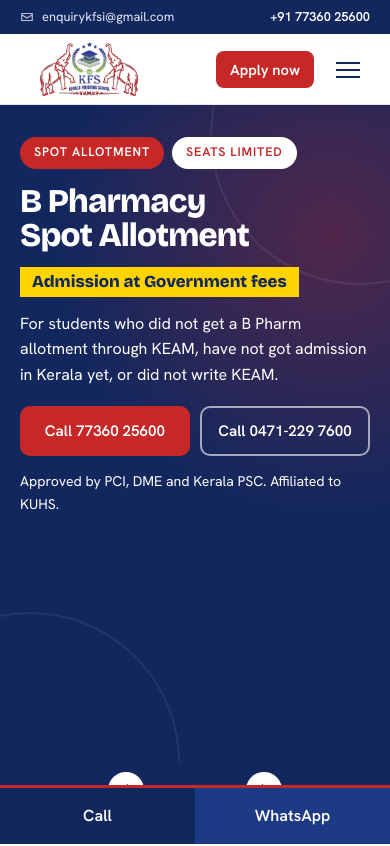
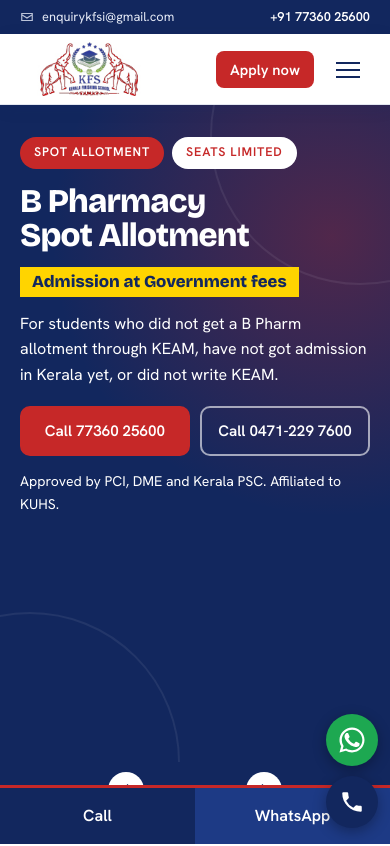
Before and after one commit to Dinoy77/kfs-website, a React (Vite) app: page / in a window 390 px wide. Shown: the top 846 px of the page. Built offline with nearby package versions, Linux system fonts and the light colour scheme.

Commit message:
added whatsapp and phone icon

```diff
--- a/src/App.jsx
+++ b/src/App.jsx
@@ -1,5 +1,6 @@
 import { Routes, Route } from 'react-router-dom'
 import Layout from './components/Layout.jsx'
+import ContactFloat from './components/ContactFloat.jsx'
 import InProgress from './pages/InProgress.jsx'
 import Home from './pages/Home.jsx'
 import About from './pages/About.jsx'
@@ -19,6 +20,7 @@ import Apply from './pages/Apply.jsx'
 
 export default function App() {
   return (
+    <>
       <Routes>
         <Route element={<Layout />}>
           <Route index element={<Home />} />
@@ -36,5 +38,7 @@ export default function App() {
           <Route path="*" element={<InProgress />} />
         </Route>
       </Routes>
+      <ContactFloat />
+    </>
   )
 }
--- /dev/null
+++ b/src/components/ContactFloat.css
@@ -0,0 +1,31 @@
+.cf {
+  position: fixed;
+  right: 16px;
+  bottom: calc(16px + env(safe-area-inset-bottom, 0px));
+  z-index: 90;
+  display: flex;
+  flex-direction: column;
+  gap: 12px;
+}
+.cf-btn {
+  width: 56px;
+  height: 56px;
+  border-radius: 50%;
+  display: grid;
+  place-items: center;
+  color: #fff;
+  box-shadow: 0 4px 14px rgba(0, 0, 0, 0.3);
+  transition: transform 0.15s ease;
+}
+.cf-btn:hover { transform: scale(1.08); }
+.cf-btn:focus-visible { outline: 3px solid #fff; outline-offset: 2px; box-shadow: 0 0 0 5px #12275e; }
+.cf-wa { background: #1da851; }
+.cf-call { background: #12275e; }
+@media (max-width: 600px) {
+  .cf { right: 12px; gap: 10px; }
+  .cf-btn { width: 52px; height: 52px; }
+}
+@media (prefers-reduced-motion: reduce) {
+  .cf-btn { transition: none; }
+  .cf-btn:hover { transform: none; }
+}
--- /dev/null
+++ b/src/components/ContactFloat.jsx
@@ -0,0 +1,32 @@
+import { useLocation } from 'react-router-dom'
+import { site, whatsappLink } from '../data/site.js'
+import './ContactFloat.css'
+
+// Floating WhatsApp + call buttons, shown on every page.
+// Numbers come from src/data/site.js (site.whatsapp and site.mobile).
+// Hidden on the application form so they never cover the Submit button.
+export default function ContactFloat() {
+  const { pathname } = useLocation()
+  if (pathname.startsWith('/apply')) return null
+
+  return (
+    <div className="cf" role="complementary" aria-label="Contact us quickly">
+      <a
+        className="cf-btn cf-wa"
+        href={whatsappLink()}
+        target="_blank"
+        rel="noopener noreferrer"
+        aria-label="Chat with us on WhatsApp"
+      >
+        <svg width="30" height="30" viewBox="0 0 24 24" fill="currentColor" aria-hidden="true">
+          <path d="M17.5 14.4c-.3-.15-1.75-.86-2.02-.96-.27-.1-.47-.15-.67.15-.2.3-.77.96-.94 1.16-.17.2-.35.22-.65.07-.3-.15-1.26-.46-2.4-1.48-.89-.79-1.49-1.77-1.66-2.07-.17-.3-.02-.46.13-.61.14-.13.3-.35.45-.52.15-.17.2-.3.3-.5.1-.2.05-.37-.02-.52-.08-.15-.67-1.62-.92-2.22-.24-.58-.49-.5-.67-.51h-.57c-.2 0-.52.07-.8.37-.27.3-1.04 1.02-1.04 2.48 0 1.46 1.07 2.88 1.22 3.08.15.2 2.1 3.2 5.08 4.49.71.31 1.26.49 1.7.63.71.23 1.36.2 1.87.12.57-.08 1.75-.72 2-1.41.25-.69.25-1.29.17-1.41-.07-.12-.27-.2-.57-.35zM12.04 2C6.5 2 2 6.5 2 12.04c0 1.77.46 3.5 1.34 5.02L2 22l5.06-1.33a10 10 0 0 0 4.98 1.27C17.58 21.94 22 17.5 22 12.04 22 6.5 17.58 2 12.04 2zm0 18.2c-1.5 0-2.97-.4-4.25-1.16l-.3-.18-3 .79.8-2.92-.2-.31a8.2 8.2 0 0 1-1.26-4.38c0-4.54 3.7-8.24 8.25-8.24 4.54 0 8.2 3.7 8.2 8.24 0 4.54-3.7 8.16-8.24 8.16z" />
+        </svg>
+      </a>
+      <a className="cf-btn cf-call" href={`tel:${site.mobile.tel}`} aria-label={`Call us on ${site.mobile.display}`}>
+        <svg width="26" height="26" viewBox="0 0 24 24" fill="currentColor" aria-hidden="true">
+          <path d="M6.6 10.8a15.1 15.1 0 0 0 6.6 6.6l2.2-2.2a1 1 0 0 1 1-.25c1.1.37 2.3.57 3.6.57a1 1 0 0 1 1 1V20a1 1 0 0 1-1 1C10.6 21 3 13.4 3 4a1 1 0 0 1 1-1h3.5a1 1 0 0 1 1 1c0 1.3.2 2.5.57 3.6a1 1 0 0 1-.25 1L6.6 10.8z" />
+        </svg>
+      </a>
+    </div>
+  )
+}
```
Lines whose indentation alone changed are shown as unchanged.
